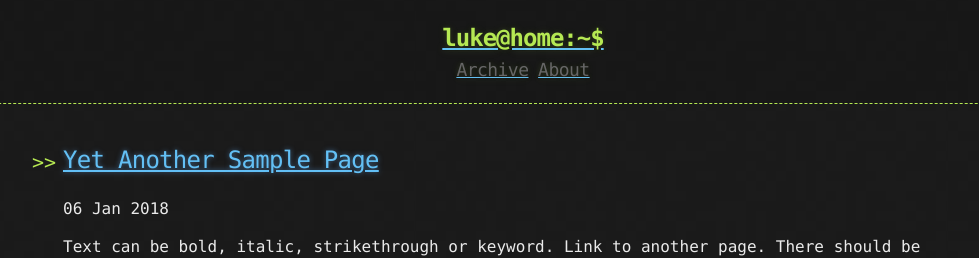
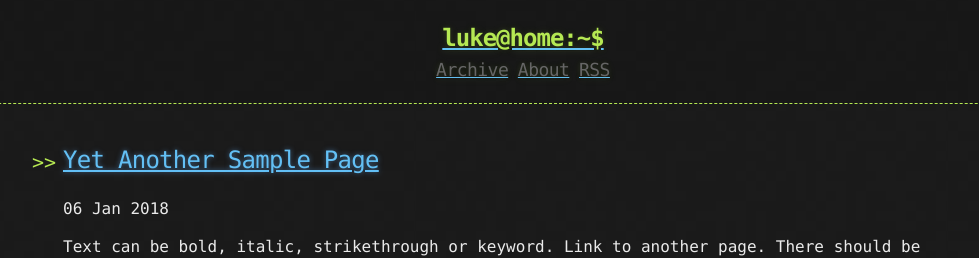
Before and after one commit to verlooy/verlooy.github.io, a Jekyll site: the page built from index.html, in a window 1280 px wide. Shown: the top 258 px of the page, without its empty margins (117-1096 px from the left). Built offline with Jekyll 4.4.1, drawn with Linux system fonts in a browser that asks for light colours; the list of posts is cut into pages by our own code.

Commit message:
made changes to links

```diff
--- a/_includes/links.html
+++ b/_includes/links.html
@@ -1,2 +1,3 @@
 <a href="{{ "/archive" | prepend: site.baseurl | replace: '//', '/' }}"><h2 class="header-link">Archive</h2></a>
 <a href="{{ "/about" | prepend: site.baseurl | replace: '//', '/' }}"><h2 class="header-link">About</h2></a>
+<a href="{{ "/atom.xml" | prepend: site.baseurl | replace: '//', '/' }}"><h2 class="header-link">RSS</h2></a>
```
